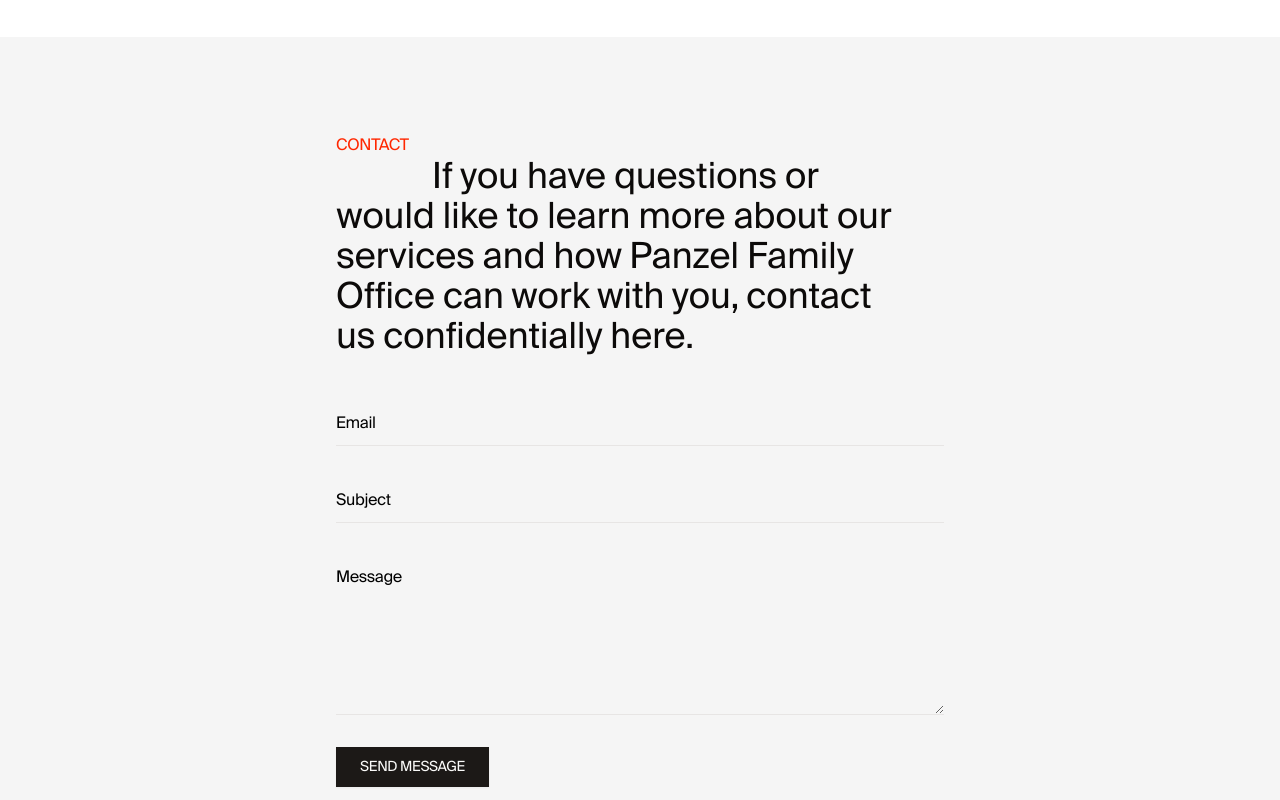
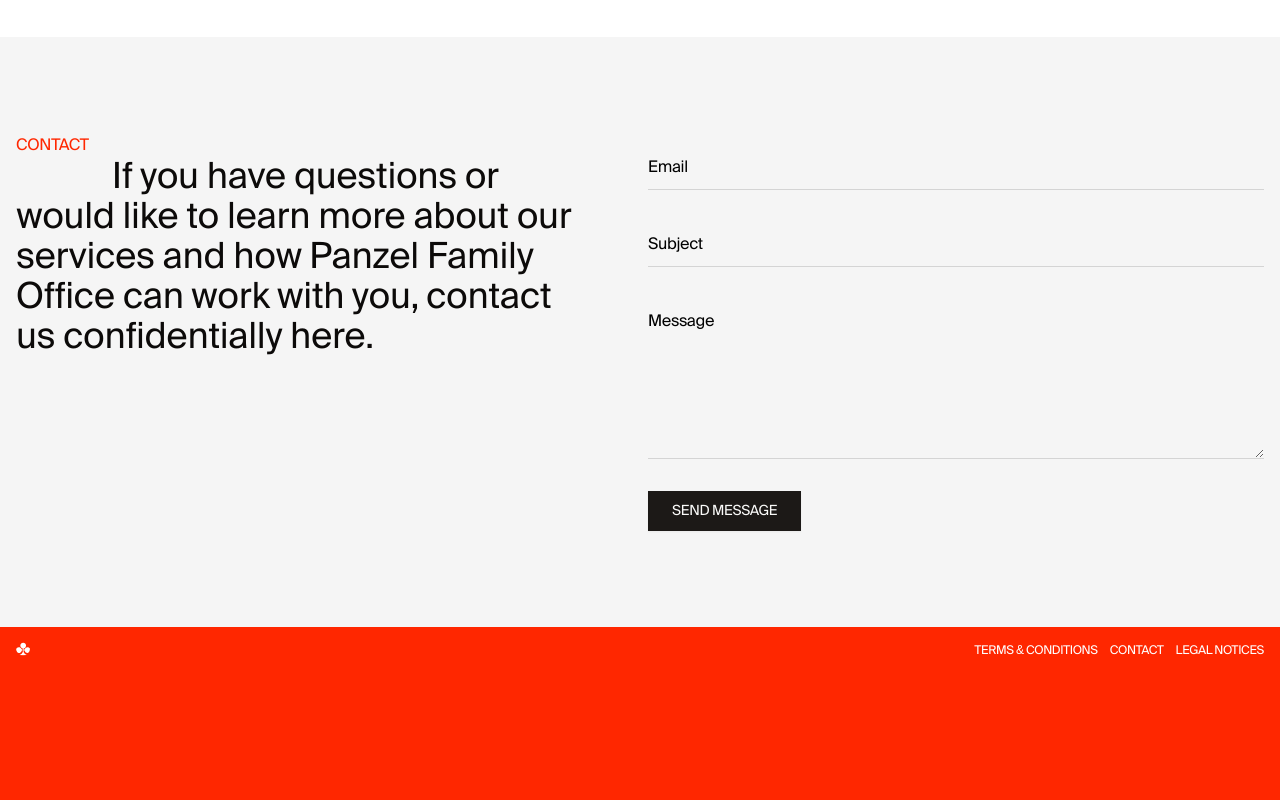
Before and after one commit to leandesigngmbh/panzel-family-office-2, a Next.js app: page / in a window 1280 px wide. Shown: the part 7800-8600 px from the top of the page. Built offline with nearby package versions, Linux system fonts and the light colour scheme.

Commit message:
modified contact

```diff
--- a/src/components/molecules/Contact.tsx
+++ b/src/components/molecules/Contact.tsx
@@ -6,7 +6,7 @@ const Contact = () => {
       id="contact"
       className="w-full flex bg-neutral-100 md:px-4 px-2 py-24 flex-col gap-8"
     >
-      <div className="flex flex-col gap-8 max-w-2/3 mx-auto">
+      <div className="flex w-full max-w-7xl mx-auto">
         <div className="flex flex-col w-full pr-8">
           <h2 className="whitespace-nowrap uppercase text-base text-red">
             Contact
@@ -19,12 +19,12 @@ const Contact = () => {
           </p>
         </div>
 
-        <form action="#" className="space-y-8 w-full col-span-2 pt-3">
+        <form action="#" className="space-y-8 col-span-2 pt-3 w-full">
           <div>
             <input
               type="email"
               id="email"
-              className="border-b focus:ring-0 placeholder-black focus:outline-none focus:border-black block w-full py-2.5"
+              className="border-b border-neutral-300 focus:ring-0 placeholder-black focus:outline-none focus:border-black block w-full py-2.5"
               placeholder="Email"
               required
             />
@@ -34,7 +34,7 @@ const Contact = () => {
             <input
               type="text"
               id="subject"
-              className="block py-2.5 w-full border-b focus:ring-0 placeholder-black focus:outline-none focus:border-black"
+              className="block py-2.5 w-full border-b border-neutral-300 focus:ring-0 placeholder-black focus:outline-none focus:border-black"
               placeholder="Subject"
               required
             />
@@ -43,7 +43,7 @@ const Contact = () => {
           <div className="sm:col-span-2">
             <textarea
               id="message"
-              className="block min-h-40 py-2.5 w-full border-b focus:ring-0 placeholder-black focus:outline-none focus:border-black"
+              className="block min-h-40 py-2.5 w-full border-b border-neutral-300 focus:ring-0 placeholder-black focus:outline-none focus:border-black"
               placeholder="Message"
             ></textarea>
           </div>
```
